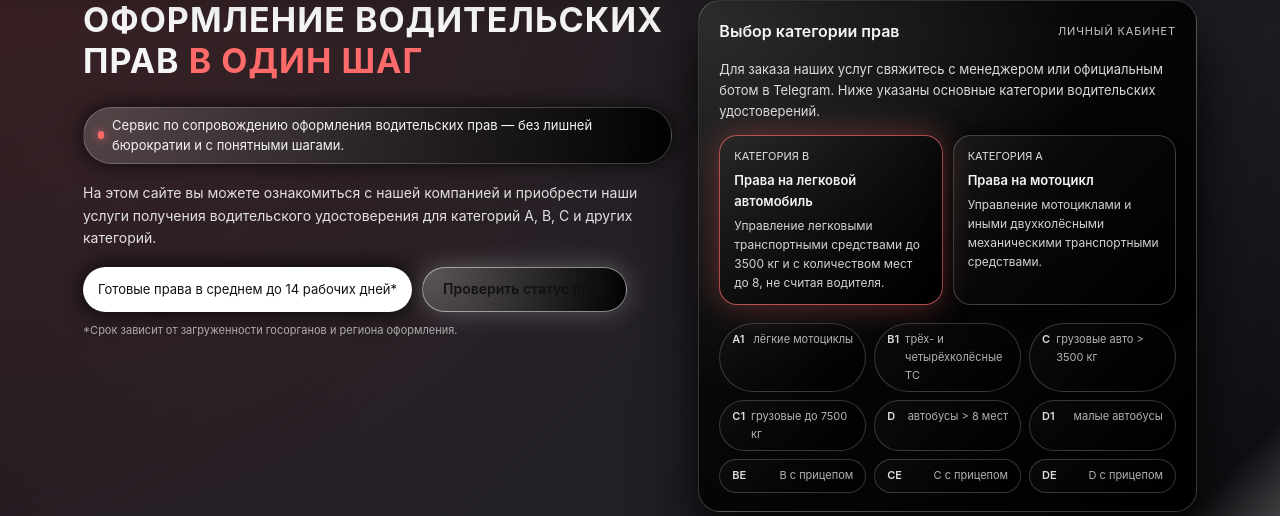
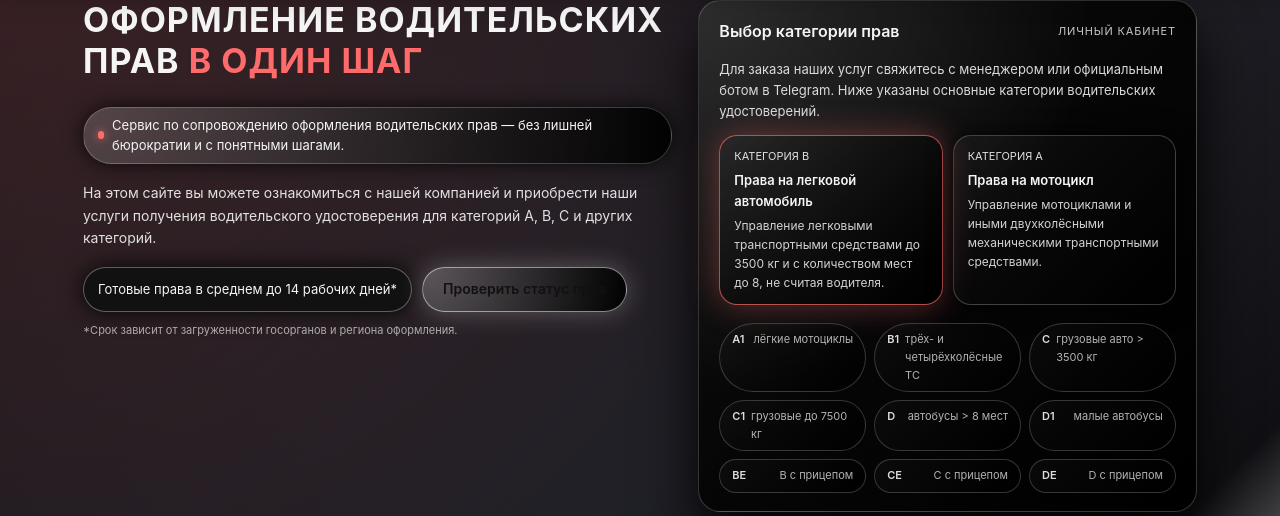
Before and after one commit to klokc228-ai/LicDrive, a Django app: page / in a window 1280 px wide. Shown: the part 113-629 px from the top of the page. Run offline with Django 5.2, Linux system fonts and the light colour scheme.

Commit message:
цвет кнопки

```diff
--- a/pasportars/main/templates/main/index.html
+++ b/pasportars/main/templates/main/index.html
@@ -81,8 +81,9 @@
   font-size: 13px;
 
   /* однотонный фон вместо градиента */
-  background-color: #ffffff;
-  color: #111111;                  /* цвет текста, если фон тёмный */
+  background-color: #111111;         /* можешь сменить на #1a1a1a или #ffffff */
+
+  color: #f5f5f5;                    /* цвет текста, если фон тёмный */
   box-shadow: 0 0 22px rgba(0,0,0,0.9);
 }
 
```
